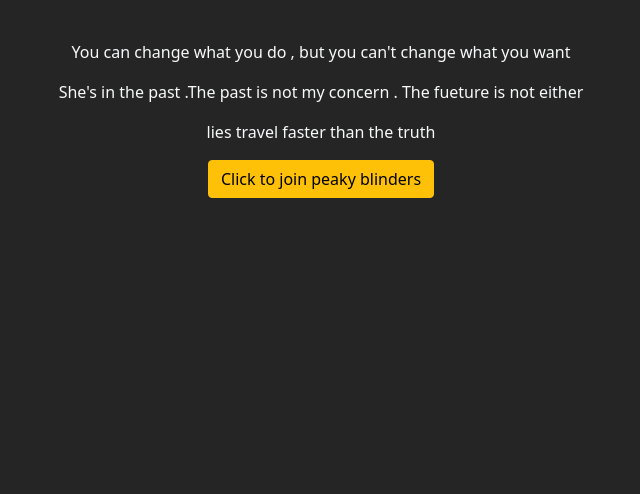
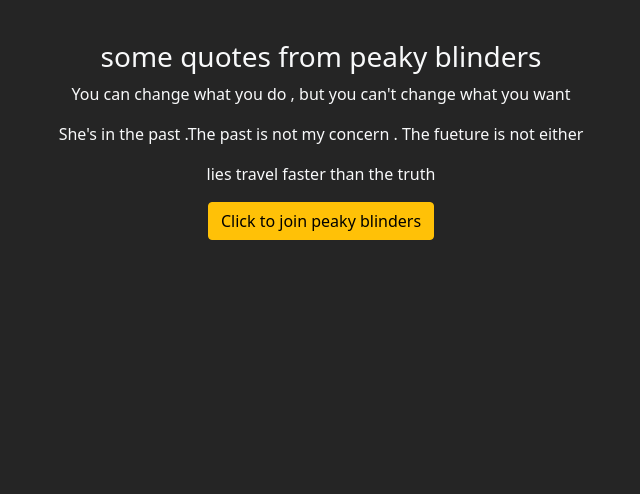
Before and after one commit to MohammadYSF/digital-clock-js, a plain HTML site: page index.html in a window 1280 px wide. Shown: the part 306-800 px from the top of the page, without its empty margins (319-959 px from the left). Drawn offline with nearby package versions, Linux system fonts and the light colour scheme.

Commit message:
added a h3 to peakyblinders section

```diff
--- a/index.html
+++ b/index.html
@@ -24,6 +24,7 @@
         </div>
 
         <div class="peakyblinders text-light text-center">
+            <h3>some quotes from peaky blinders</h3>
             <p>You can change what you do  , but you can't change what you want</p>
             <p>She's in the past .The past is not my concern . The fueture is not either</p>
             <p>lies travel faster than the truth</p>
```
